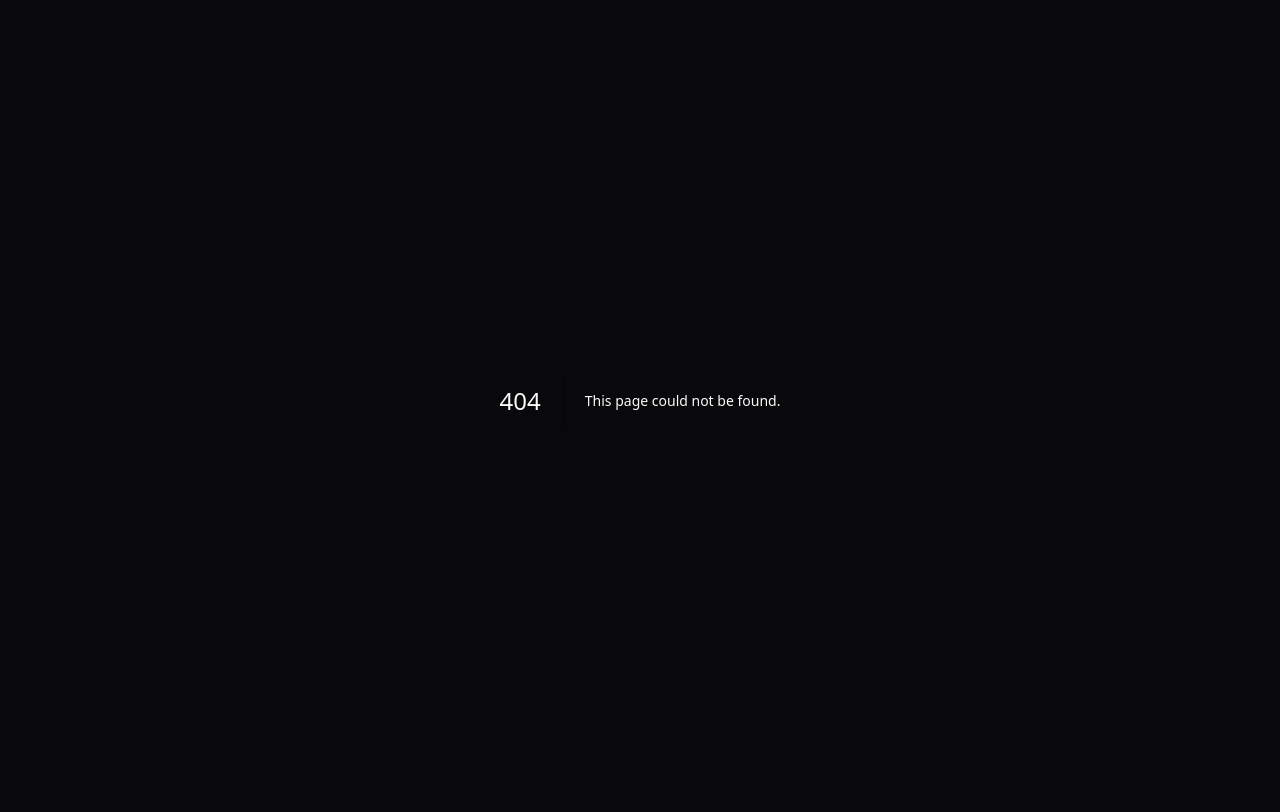
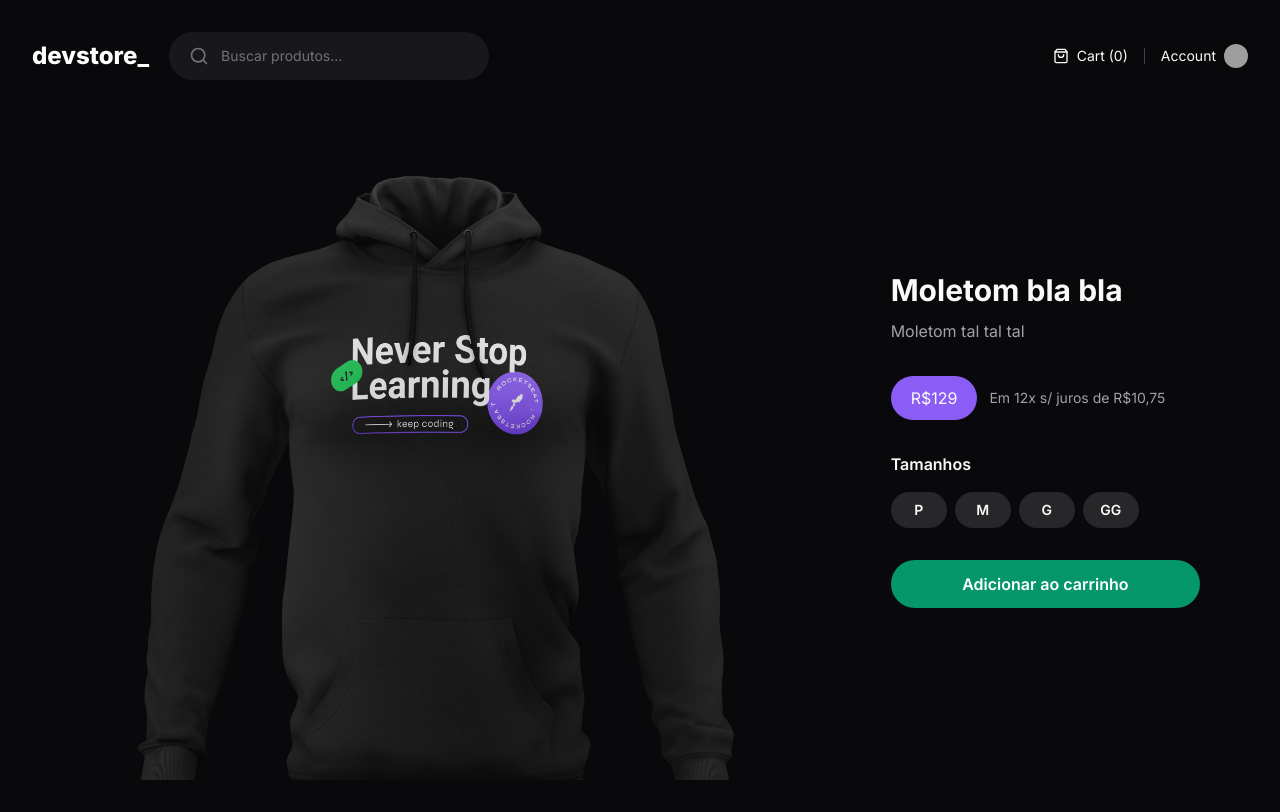
Before and after one commit to brunod-e/dev-store, a Next.js app: page /product/camiseta-dowhile-2022 in a window 1280 px wide. Before the commit this address had no page. Built offline with nearby package versions, Linux system fonts and the light colour scheme; grey boxes are pictures that could not be loaded.

Commit message:
create: product details page

```diff
--- a/src/app/(store)/(home)/page.tsx
+++ b/src/app/(store)/(home)/page.tsx
@@ -20,7 +20,7 @@ export default async function Home() {
   return (
     <div className="grid max-h-[830px] grid-cols-9 grid-rows-6 gap-6">
       <Link
-        href={`/products/${heroProduct.slug}`}
+        href={`/product/${heroProduct.slug}`}
         className="group relative col-span-6 row-span-6 rounded-lg bg-zinc-900 overflow-hidden flex justify-center items-end"
       >
         <Image
@@ -47,7 +47,7 @@ export default async function Home() {
         return (
           <Link
             key={product.id}
-            href={`/products/${product.slug}`}
+            href={`/product/${product.slug}`}
             className="group relative col-span-3 row-span-3 rounded-lg bg-zinc-900 overflow-hidden flex justify-center items-end"
           >
             <Image
--- /dev/null
+++ b/src/app/(store)/product/[slug]/page.tsx
@@ -0,0 +1,71 @@
+import Image from "next/image"
+
+export default function ProductPage() {
+  return (
+    <div className="relative grid max-h-[830px] grid-cols-3">
+      <div className="col-span-2 overflow-hidden">
+        <Image
+          src="/moletom-never-stop-learning.png"
+          alt=""
+          width={1000}
+          height={1000}
+          quality={100}
+        />
+      </div>
+      <div className="flex flex-col justify-center px-12">
+        <h1 className="text-3xl font-bold leading-tight">Moletom bla bla</h1>
+
+        <p className="mt-2 leading-relaxed text-zinc-400">
+          Moletom tal tal tal
+        </p>
+
+        <div className="mt-8 flex items-center gap-3">
+          <span className="inline-block rounded-full bg-violet-500 px-5 py-2.5">
+            R$129
+          </span>
+          <span className="text-sm text-zinc-400">
+            Em 12x s/ juros de R$10,75
+          </span>
+        </div>
+
+        <div className="mt-8 space-y-4">
+          <span className="block font-semibold">Tamanhos</span>
+
+          <div className="flex gap-2">
+            <button
+              type="button"
+              className="flex h-9 w-14 items-center justify-center rounded-full border-zinc-700 bg-zinc-800 text-sm font-semibold"
+            >
+              P
+            </button>
+            <button
+              type="button"
+              className="flex h-9 w-14 items-center justify-center rounded-full border-zinc-700 bg-zinc-800 text-sm font-semibold"
+            >
+              M
+            </button>
+            <button
+              type="button"
+              className="flex h-9 w-14 items-center justify-center rounded-full border-zinc-700 bg-zinc-800 text-sm font-semibold"
+            >
+              G
+            </button>
+            <button
+              type="button"
+              className="flex h-9 w-14 items-center justify-center rounded-full border-zinc-700 bg-zinc-800 text-sm font-semibold"
+            >
+              GG
+            </button>
+          </div>
+        </div>
+
+        <button
+          type="button"
+          className="mt-8 flex h-12 items-center justify-center rounded-full bg-emerald-600 font-semibold text-white"
+        >
+          Adicionar ao carrinho
+        </button>
+      </div>
+    </div>
+  )
+}
```
